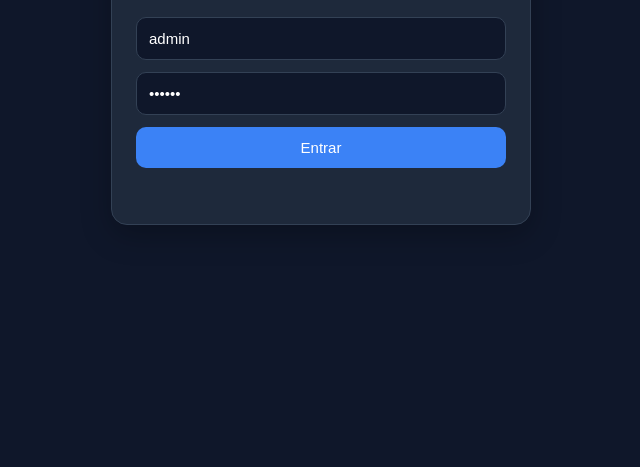
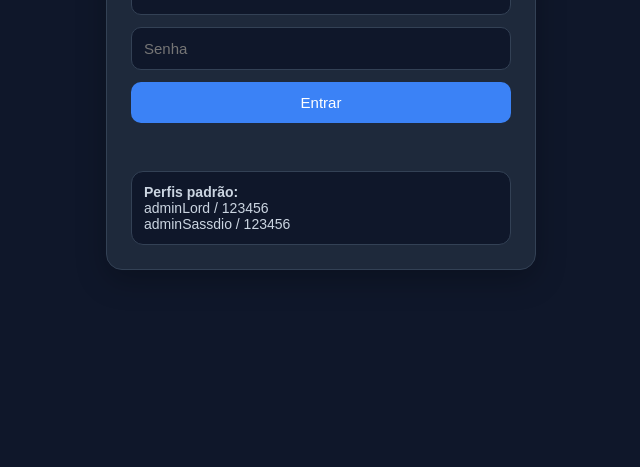
Before and after one commit to gabsgameplai-sys/minecraft_host_serverLORD, a plain HTML site: page login.html in a window 1280 px wide. Shown: the part 333-800 px from the top of the page, without its empty margins (319-959 px from the left). Drawn offline with Linux system fonts and the light colour scheme.

Commit message:
Update login.html

```diff
--- a/login.html
+++ b/login.html
@@ -8,7 +8,6 @@
 *{
   box-sizing:border-box;
 }
-
 body{
   margin:0;
   min-height:100vh;
@@ -19,27 +18,23 @@ body{
   font-family:Arial,sans-serif;
   color:white;
 }
-
 .card{
   width:100%;
-  max-width:420px;
+  max-width:430px;
   background:#1e293b;
   border:1px solid #334155;
   border-radius:16px;
   padding:24px;
   box-shadow:0 10px 30px rgba(0,0,0,0.25);
 }
-
 h1{
   margin-top:0;
   margin-bottom:8px;
 }
-
 .note{
   color:#94a3b8;
   margin-bottom:20px;
 }
-
 input{
   width:100%;
   margin-bottom:12px;
@@ -50,7 +45,6 @@ input{
   padding:12px;
   font-size:15px;
 }
-
 button{
   width:100%;
   background:#3b82f6;
@@ -61,15 +55,22 @@ button{
   font-size:15px;
   cursor:pointer;
 }
-
 button:hover{
   background:#2563eb;
 }
-
 .error{
   margin-top:12px;
   color:#fca5a5;
   min-height:20px;
+}
+.users-box{
+  margin-top:16px;
+  padding:12px;
+  border-radius:12px;
+  background:#0f172a;
+  border:1px solid #334155;
+  color:#cbd5e1;
+  font-size:14px;
 }
 </style>
 </head>
@@ -78,11 +79,17 @@ button:hover{
     <h1>Entrar</h1>
     <div class="note">Faça login para acessar o painel.</div>
 
-    <input id="username" type="text" placeholder="Usuário" value="admin">
-    <input id="password" type="password" placeholder="Senha" value="123456">
+    <input id="username" type="text" placeholder="Usuário">
+    <input id="password" type="password" placeholder="Senha">
     <button onclick="login()">Entrar</button>
 
     <div id="error" class="error"></div>
+
+    <div class="users-box">
+      <strong>Perfis padrão:</strong><br>
+      adminLord / 123456<br>
+      adminSassdio / 123456
+    </div>
   </div>
 
 <script>
```
